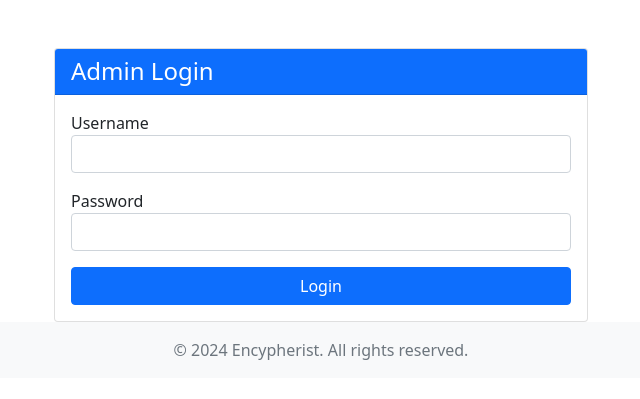
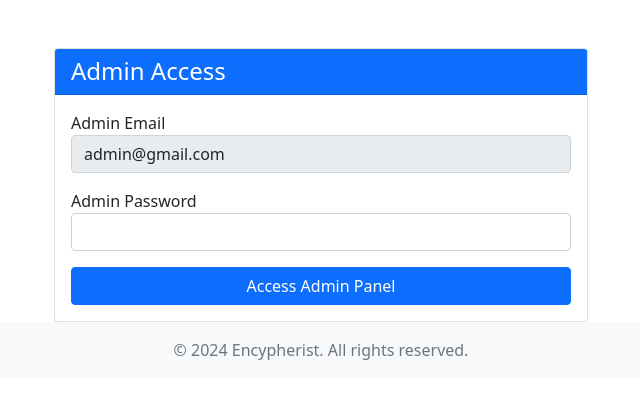
Before and after one commit to Apex-ace/Encypherist, a Flask app: page /admin/login in a window 1280 px wide. Shown: the part 56-455 px from the top of the page, without its empty margins (319-959 px from the left). Run offline with Flask 3, Linux system fonts and the light colour scheme; some libraries are stand-ins or nearby versions.

Commit message:
Update admin login to use fixed email and password

```diff
--- a/app.py
+++ b/app.py
@@ -277,6 +277,7 @@ def login():
     if request.method == 'POST':
         username = request.form.get('username')
         password = request.form.get('password')
+        remember = request.form.get('remember') == 'on'
 
         if not username or not password:
             flash('Please provide both username and password', 'error')
@@ -285,15 +286,9 @@ def login():
         user = User.query.filter_by(username=username).first()
 
         if user and check_password_hash(user.password, password):
-            login_user(user, remember=True)
-            next_page = request.args.get('next')
+            login_user(user, remember=remember)
             flash('Logged in successfully!', 'success')
-
-            # Redirect admin users to admin dashboard
-            if user.role == 'admin':
-                return redirect(url_for('admin_dashboard'))
-
-            return redirect(next_page) if next_page else redirect(url_for('home'))
+            return redirect(url_for('dashboard'))
 
         flash('Invalid username or password', 'error')
         return redirect(url_for('login'))
@@ -1097,9 +1092,9 @@ def admin_login():
             flash('Please provide the admin password', 'error')
             return redirect(url_for('admin_login'))
 
-        # Use fixed admin username
-        admin_username = 'admin'
-        user = User.query.filter_by(username=admin_username).first()
+        # Use fixed admin email
+        admin_email = 'admin@gmail.com'
+        user = User.query.filter_by(username=admin_email).first()
 
         if user and check_password_hash(user.password, password) and user.role == 'admin':
             login_user(user, remember=True)
@@ -1143,8 +1138,8 @@ def create_admin_user(username, password):
 # Create default admin user during initialization
 with app.app_context():
     create_admin_user(
-        username=os.getenv('ADMIN_USERNAME', 'admin'),
-        password=os.getenv('ADMIN_PASSWORD', 'admin123')
+        username='admin@gmail.com',
+        password='admin@123#'
     )
 
 @app.route('/health')
--- a/templates/admin/login.html
+++ b/templates/admin/login.html
@@ -6,7 +6,7 @@
         <div class="col-md-6">
             <div class="card">
                 <div class="card-header bg-primary text-white">
-                    <h4 class="mb-0">Admin Login</h4>
+                    <h4 class="mb-0">Admin Access</h4>
                 </div>
                 <div class="card-body">
                     {% with messages = get_flashed_messages(with_categories=true) %}
@@ -19,14 +19,14 @@
 
                     <form method="POST" action="{{ url_for('admin_login') }}">
                         <div class="form-group mb-3">
-                            <label for="username">Username</label>
-                            <input type="text" class="form-control" id="username" name="username" required>
+                            <label for="admin_email">Admin Email</label>
+                            <input type="email" class="form-control" id="admin_email" value="admin@gmail.com" readonly>
                         </div>
                         <div class="form-group mb-3">
-                            <label for="password">Password</label>
+                            <label for="password">Admin Password</label>
                             <input type="password" class="form-control" id="password" name="password" required>
                         </div>
-                        <button type="submit" class="btn btn-primary w-100">Login</button>
+                        <button type="submit" class="btn btn-primary w-100">Access Admin Panel</button>
                     </form>
                 </div>
             </div>
```
